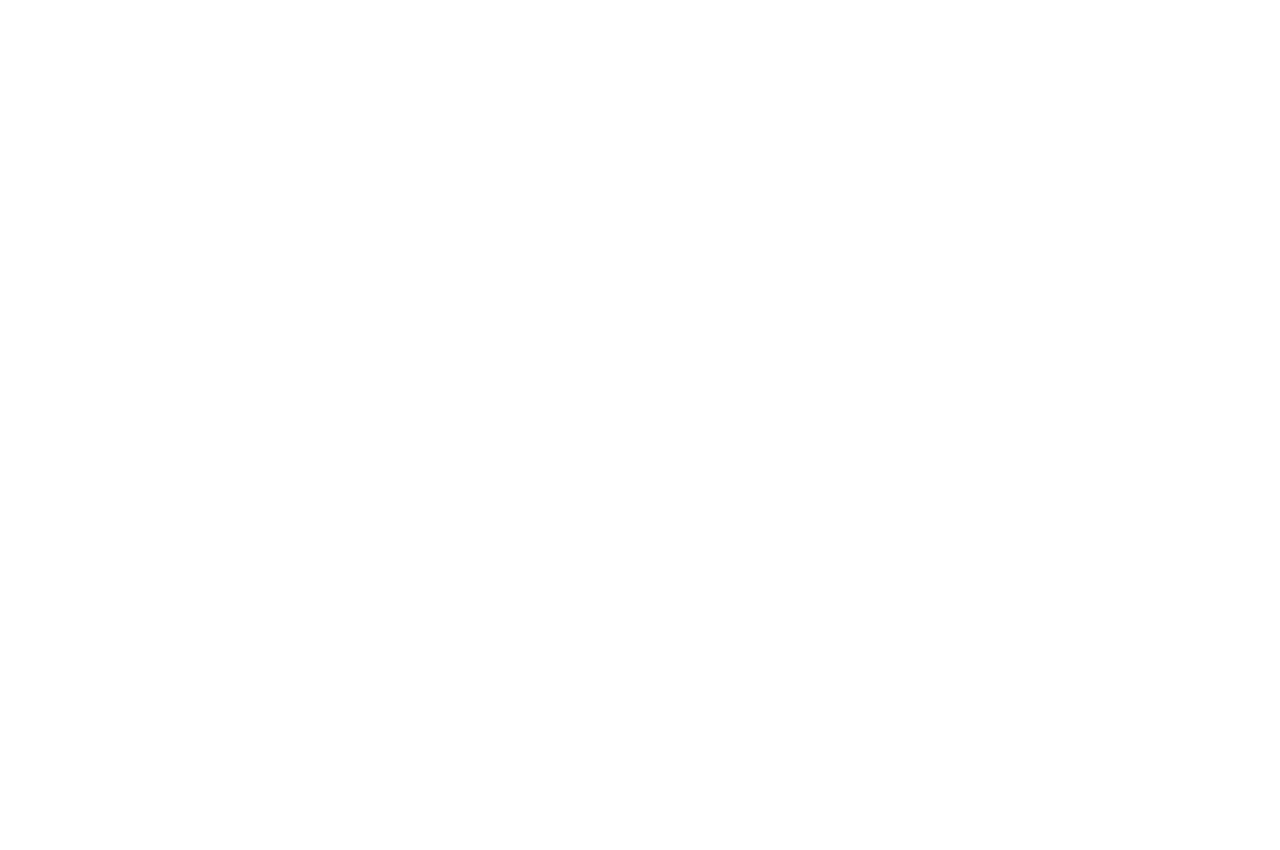
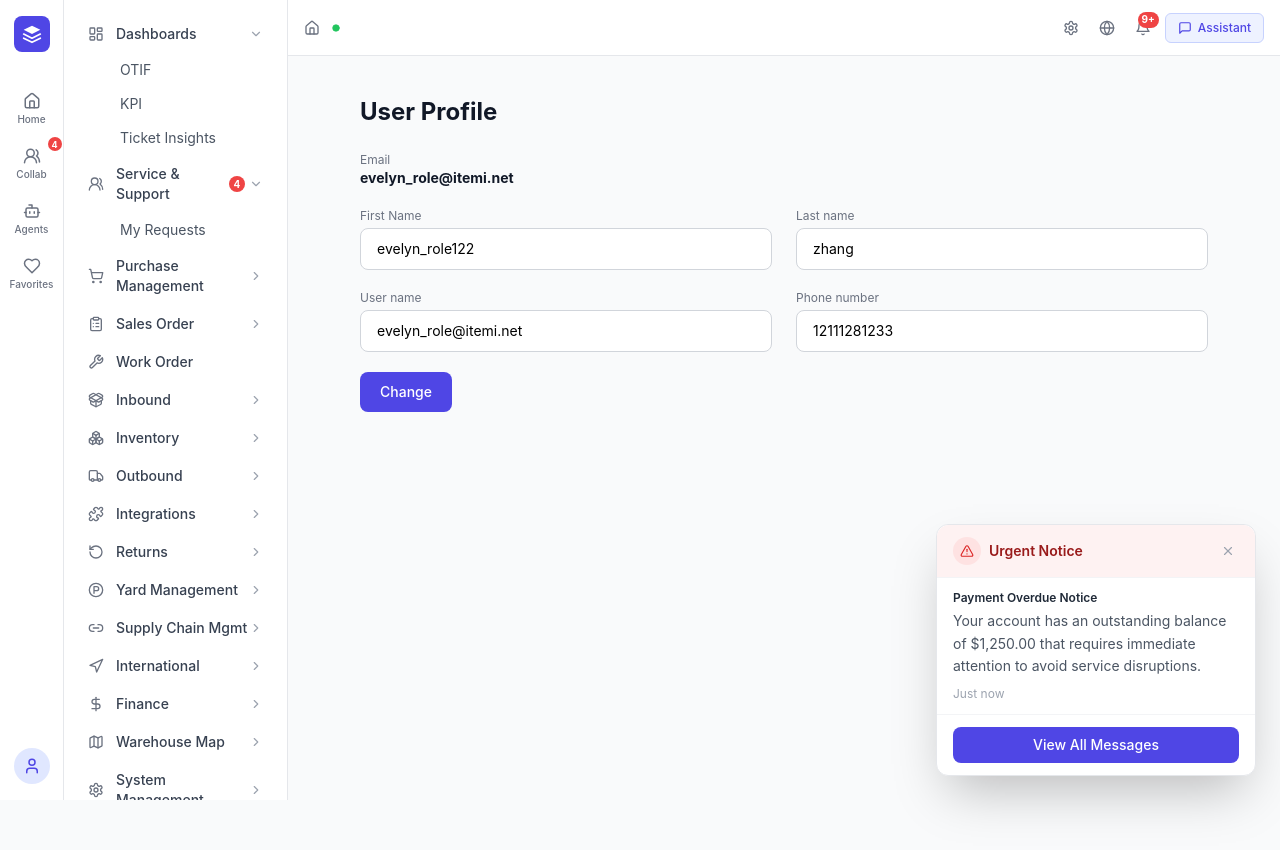
Before and after one commit to WYJade/CP-Announcement-management, a React (Vite) app: page /profile in a window 1280 px wide. Before the commit this address had no page. Shown: the top 850 px of the page. Before the commit the page ends 800 px from the top, so only its background shows below. Built offline with nearby package versions, Linux system fonts and the light colour scheme.

Commit message:
feat: Review Login History links to messages, Change Password to profile, Learn More to View Detail

```diff
--- a/src/App.tsx
+++ b/src/App.tsx
@@ -21,6 +21,7 @@ import IntlShipments from './components/International/IntlShipments'
 import Containers from './components/International/Containers'
 import DrayageLoads from './components/International/DrayageLoads'
 import AgentWorkstation from './components/Agents/AgentWorkstation'
+import UserProfile from './components/UserProfile/UserProfile'
 
 function App() {
   return (
@@ -70,6 +71,9 @@ function App() {
 
         {/* Agents / AI Native */}
         <Route path="agents" element={<AgentWorkstation />} />
+
+        {/* User Profile */}
+        <Route path="profile" element={<UserProfile />} />
       </Route>
     </Routes>
   )
--- /dev/null
+++ b/src/components/UserProfile/UserProfile.tsx
@@ -0,0 +1,54 @@
+import { useState } from 'react'
+
+export default function UserProfile() {
+  const [form, setForm] = useState({
+    email: 'evelyn_role@itemi.net',
+    firstName: 'evelyn_role122',
+    lastName: 'zhang',
+    username: 'evelyn_role@itemi.net',
+    phone: '12111281233',
+  })
+
+  return (
+    <div className="p-6 max-w-4xl mx-auto">
+      <h1 className="text-2xl font-bold text-gray-900 mb-6">User Profile</h1>
+
+      <div className="space-y-5">
+        <div>
+          <p className="text-xs text-gray-500">Email</p>
+          <p className="text-sm font-bold text-gray-900">{form.email}</p>
+        </div>
+
+        <div className="grid grid-cols-2 gap-6">
+          <div>
+            <label className="block text-xs text-gray-500 mb-1">First Name</label>
+            <input type="text" value={form.firstName} onChange={(e) => setForm({...form, firstName: e.target.value})}
+              className="w-full border border-gray-300 rounded-lg px-4 py-2.5 text-sm" />
+          </div>
+          <div>
+            <label className="block text-xs text-gray-500 mb-1">Last name</label>
+            <input type="text" value={form.lastName} onChange={(e) => setForm({...form, lastName: e.target.value})}
+              className="w-full border border-gray-300 rounded-lg px-4 py-2.5 text-sm" />
+          </div>
+        </div>
+
+        <div className="grid grid-cols-2 gap-6">
+          <div>
+            <label className="block text-xs text-gray-500 mb-1">User name</label>
+            <input type="text" value={form.username} onChange={(e) => setForm({...form, username: e.target.value})}
+              className="w-full border border-gray-300 rounded-lg px-4 py-2.5 text-sm" />
+          </div>
+          <div>
+            <label className="block text-xs text-gray-500 mb-1">Phone number</label>
+            <input type="text" value={form.phone} onChange={(e) => setForm({...form, phone: e.target.value})}
+              className="w-full border border-gray-300 rounded-lg px-4 py-2.5 text-sm" />
+          </div>
+        </div>
+
+        <button className="px-5 py-2.5 bg-primary-600 text-white rounded-lg text-sm font-medium hover:bg-primary-700">
+          Change
+        </button>
+      </div>
+    </div>
+  )
+}
--- a/src/components/common/NotificationPopup.tsx
+++ b/src/components/common/NotificationPopup.tsx
@@ -14,12 +14,6 @@ const URGENT_NOTIFICATIONS = [
     title: 'Security Alert: Suspicious Login',
     message: 'Your account was accessed from an unusual location (Miami, US) at 03:42. If this was not you, please change your password immediately.',
     time: '2m ago',
-  },
-  {
-    id: 'urgent-3',
-    title: '120 Orders Stuck in Picking',
-    message: '120 orders have been stuck in picking for over 4 hours. 35 orders are at SLA risk. Immediate action recommended.',
-    time: '5m ago',
   },
 ]
 
--- a/src/context/BannerContext.tsx
+++ b/src/context/BannerContext.tsx
@@ -50,7 +50,7 @@ const defaultBanners: BannerConfig[] = [
     ],
     actions: [
       { label: 'Review Login History', variant: 'primary', href: '/messages' },
-      { label: 'Change Password', variant: 'link', href: '/messages' },
+      { label: 'Change Password', variant: 'link', href: '/profile' },
     ],
     dismissType: 'dismissible',
     priority: 85,
@@ -68,8 +68,8 @@ const defaultBanners: BannerConfig[] = [
       { label: 'Available Since', value: '2025-08-20' },
     ],
     actions: [
-      { label: 'Learn More', variant: 'primary', href: '/dashboard/kpi' },
-      { label: 'Release Notes', variant: 'link', href: '/dashboard/kpi' },
+      { label: 'View Detail', variant: 'primary', href: '/messages' },
+      { label: 'Release Notes', variant: 'link', href: '/messages' },
     ],
     dismissType: 'dismissible',
     priority: 50,
```
